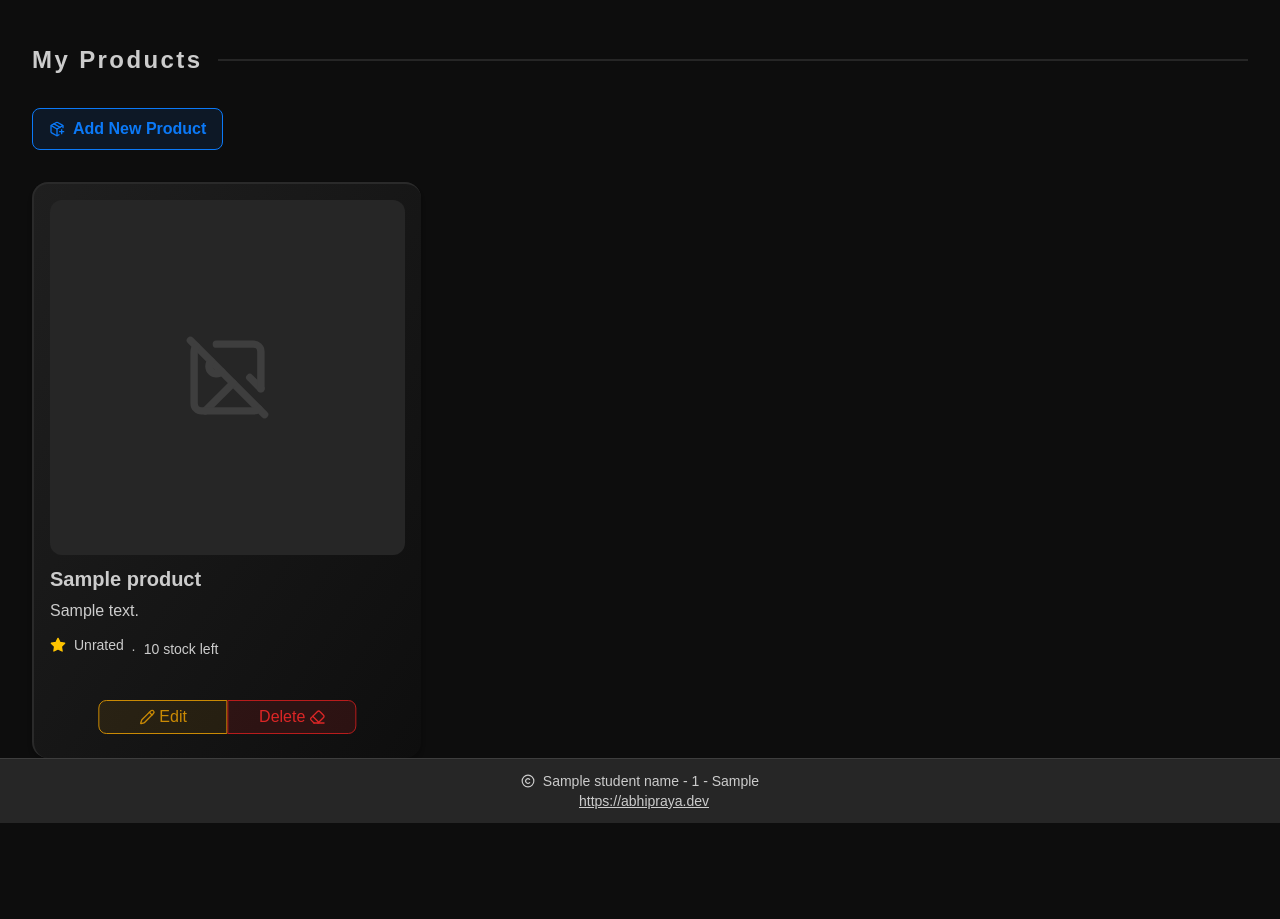
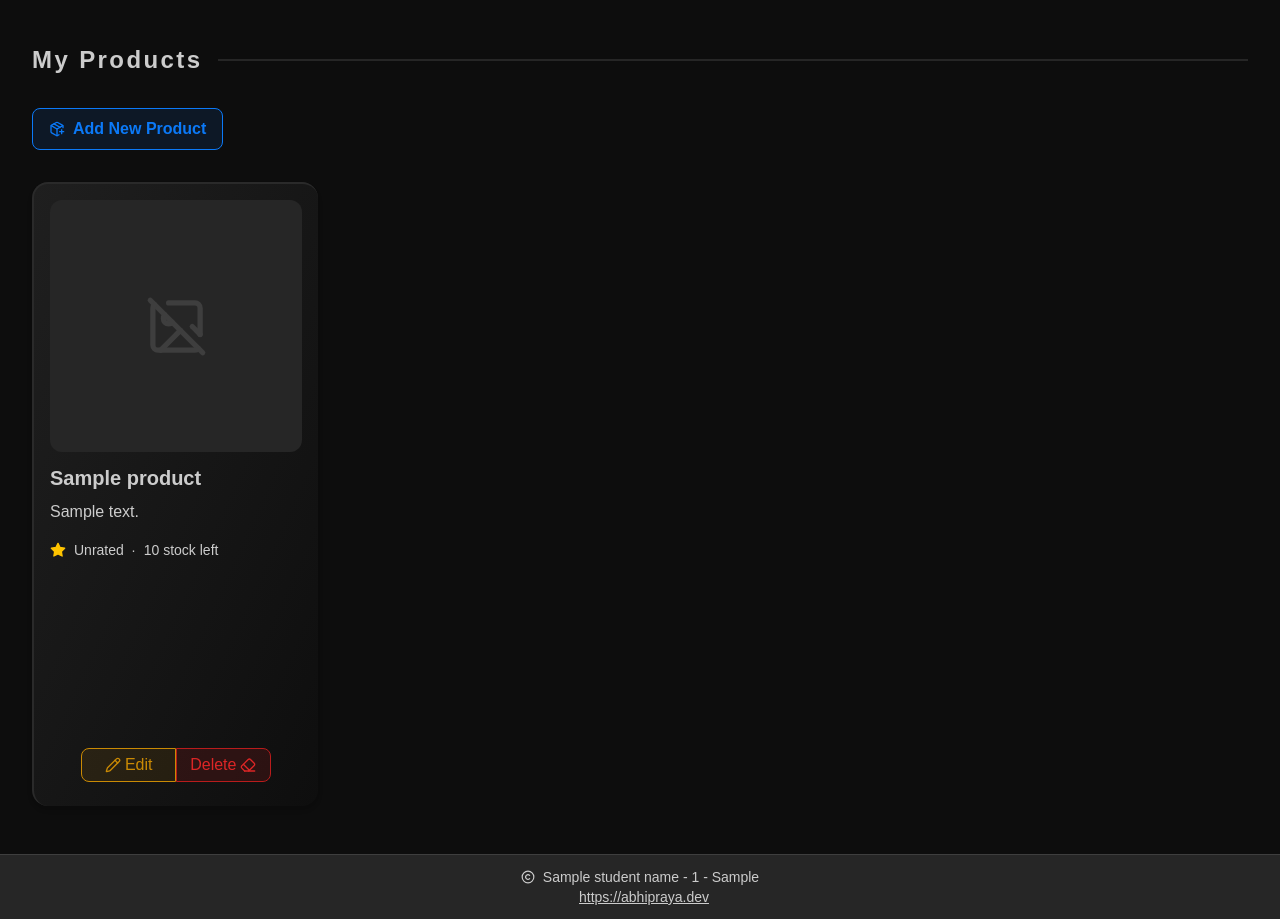
Before and after one commit to absolutepraya/kickstash, a Django app: template main/templates/main.html in a window 1280 px wide. Shown: the part 636-1555 px from the top of the page. Before the commit the page ends 1459 px from the top, so only its background shows below. Run offline with Django 5.2, Linux system fonts and the light colour scheme; tables that the repository leaves empty hold one stand-in row (values such as "Sample post"); the template is opened without the code that fills it: values that come from a table or form of the project are taken from there, most other values are stand-ins (such as "Sample title", 1, 10 or a date in 2020); some libraries are stand-ins or nearby versions.

Commit message:
Small updates

```diff
--- a/main/templates/card_product.html
+++ b/main/templates/card_product.html
@@ -1,20 +1,20 @@
 {% load static %} {% load custom_filters %}
 
-<div class="text-[#cccccc] relative md:w-full shadow-md rounded-2xl break-inside-avoid flex flex-col border-t-2 border-l-2 transform hover:rotate-1 transition-transform duration-300 p-4 items-center space-y-3 border-[#2a2a2a] shadow-lg md:h-[36rem] h-[25rem] bg-gradient-to-br from-[#1f1f1f] to-[#0e0e0e]">
+<div class="text-[#cccccc] relative md:w-full shadow-md rounded-2xl break-inside-avoid flex flex-col border-t-2 border-l-2 transform hover:rotate-1 transition-transform duration-300 md:p-4 p-2 items-center space-y-3 border-[#2a2a2a] shadow-lg md:h-[34rem] lg:h-[39rem] h-[24rem] bg-gradient-to-br from-[#1f1f1f] to-[#0e0e0e]">
 	<div class="w-full !aspect-square rounded-xl overflow-hidden flex items-center justify-center bg-[#262626]">
 		<img src="{% static 'image/noimage.svg' %}" alt="No image available" class="w-1/4 h-1/4 object-cover rounded-lg" />
 	</div>
 	<div class="w-full flex flex-col space-y-2 justify-start overflow-hidden">
-		<p class="text-xl font-semibold leading-6 text-nowrap">{{ product.name }}</p>
-		<p class="md:flex hidden">{{ product.description|truncate_words:80 }}</p>
-		<p class="md:hidden">{{ product.description|truncate_words:30 }}</p>
-		<div class="flex md:flex-row md:space-x-2 flex-col space-y-2 md:items-center">
+		<p class="md:text-xl text-lg font-semibold leading-6 text-nowrap">{{ product.name }}</p>
+		<p class="md:flex hidden md:text-base text-sm">{{ product.description|truncate_words:80 }}</p>
+		<p class="md:hidden md:text-base text-sm">{{ product.description|truncate_words:30 }}</p>
+		<div class="flex md:flex-row md:space-x-2 flex-col space-y-2 md:items-end">
 			<div class='flex flex-row space-x-2 items-center '>
-				<img src="{% static 'image/star.svg' %}" alt="Rate" class="w-4 h-4" />
-				<p class="text-sm">Unrated</p>
+				<img src="{% static 'image/star.svg' %}" alt="Rate" class="md:w-4 md:h-4 h-3 w-3" />
+				<p class="md:text-sm text-xs">Unrated</p>
 			</div>
-			<p class="text-sm hidden md:flex">∙</p>
-			<p class="text-sm">{{ product.stock }} stock left</p>
+			<p class="md:text-sm text-xs hidden md:flex md:items-center">∙</p>
+			<p class="md:text-sm text-xs md:items-center">{{ product.stock }} stock left</p>
 		</div>
 	</div>
 	<div class="absolute bottom-6 left-1/2 -translate-x-1/2 flex flex-row w-full items-center justify-center">
--- a/main/templates/login.html
+++ b/main/templates/login.html
@@ -52,7 +52,7 @@
 
 		<div class="text-center mt-4 text-sm flex flex-col">
 			<p class="">Don't have an account yet?</p>
-			<a href="{% url 'main:register' %}" class="font-medium text-[#0b79f7] hover:text-opacity-70">Register Now</a>
+			<a href="{% url 'main:register' %}" class="font-medium text-[#0b79f7] hover:text-opacity-70">Register now</a>
 		</div>
 	</div>
 </div>
--- a/main/templates/main.html
+++ b/main/templates/main.html
@@ -39,9 +39,12 @@
 		</div>
 
 		{% if not products %}
-		<p>No products available</p>
+		<div class="w-full flex flex-col items-center justify-center space-y-2 !mb-12">
+			<p>No products available.</p>
+			<img src="{% static 'image/noproduct.png' %}" alt="No product" class="w-[70px]" />
+		</div>
 		{% else %}
-		<div class="w-full grid grid-cols-2 md:grid-cols-3 md:gap-6 gap-2">{% for product in products %} {% include 'card_product.html' with product=product %} {% endfor %}</div>
+		<div class="w-full grid grid-cols-2 md:grid-cols-3 lg:grid-cols-4 md:gap-6 gap-2 !mb-12">{% for product in products %} {% include 'card_product.html' with product=product %} {% endfor %}</div>
 		{% endif %}
 	</div>
 </div>
--- a/templates/navbar.html
+++ b/templates/navbar.html
@@ -10,14 +10,14 @@
 		</div>
 		<div class="flex flex-row md:w-1/3 space-x-2 h-full justify-center items-center">
 			{% comment %} Home {% endcomment %}
-			<a class="h-[80%] aspect-square border-t border-l rounded-lg background bg-[#262626] bg-opacity-40 border-[#3e3e3e] flex items-center justify-center border-opacity-70" href="{% if current_page == 'main' %}#{% else %}{% url 'main:show_main' %}{% endif %}">
+			<a class="hover:bg-[#cccccc] hover:text-[#262626] hover:bg-opacity-80 transition-all duration-300 h-[80%] aspect-square border-t border-l rounded-lg background bg-[#262626] bg-opacity-40 border-[#3e3e3e] flex items-center justify-center border-opacity-70" href="{% if current_page == 'main' %}#{% else %}{% url 'main:show_main' %}{% endif %}">
 				<svg xmlns="http://www.w3.org/2000/svg" width="20" height="20" viewBox="0 0 24 24" fill="none" stroke="currentColor" stroke-width="2" stroke-linecap="round" stroke-linejoin="round" class="lucide lucide-house">
 					<path d="M15 21v-8a1 1 0 0 0-1-1h-4a1 1 0 0 0-1 1v8" />
 					<path d="M3 10a2 2 0 0 1 .709-1.528l7-5.999a2 2 0 0 1 2.582 0l7 5.999A2 2 0 0 1 21 10v9a2 2 0 0 1-2 2H5a2 2 0 0 1-2-2z" />
 				</svg>
 			</a>
 			{% comment %} My products {% endcomment %}
-			<a class="h-[80%] aspect-square border-t border-l rounded-lg background bg-[#262626] bg-opacity-40 border-[#3e3e3e] flex items-center justify-center border-opacity-70" href="{% if current_page == 'main' %}#my-products{% else %}{% url 'main:show_main' %}{% endif %}">
+			<a class="hover:bg-[#cccccc] hover:text-[#262626] hover:bg-opacity-80 transition-all duration-300 h-[80%] aspect-square border-t border-l rounded-lg background bg-[#262626] bg-opacity-40 border-[#3e3e3e] flex items-center justify-center border-opacity-70" href="{% if current_page == 'main' %}#my-products{% else %}{% url 'main:show_main' %}{% endif %}">
 				<svg xmlns="http://www.w3.org/2000/svg" width="20" height="20" viewBox="0 0 24 24" fill="none" stroke="currentColor" stroke-width="2" stroke-linecap="round" stroke-linejoin="round" class="lucide lucide-package">
 					<path d="m7.5 4.27 9 5.15" />
 					<path d="M21 8a2 2 0 0 0-1-1.73l-7-4a2 2 0 0 0-2 0l-7 4A2 2 0 0 0 3 8v8a2 2 0 0 0 1 1.73l7 4a2 2 0 0 0 2 0l7-4A2 2 0 0 0 21 16Z" />
@@ -26,7 +26,7 @@
 				</svg>
 			</a>
 			{% comment %} Create new product {% endcomment %}
-			<a class="h-[80%] aspect-square border-t border-l rounded-lg background bg-[#262626] bg-opacity-40 border-[#3e3e3e] flex items-center justify-center border-opacity-70" href="{% url 'main:create_product' %}">
+			<a class="hover:bg-[#cccccc] hover:text-[#262626] hover:bg-opacity-80 transition-all duration-300 h-[80%] aspect-square border-t border-l rounded-lg background bg-[#262626] bg-opacity-40 border-[#3e3e3e] flex items-center justify-center border-opacity-70" href="{% url 'main:create_product' %}">
 				<svg xmlns="http://www.w3.org/2000/svg" width="20" height="20" viewBox="0 0 24 24" fill="none" stroke="currentColor" stroke-width="2" stroke-linecap="round" stroke-linejoin="round" class="lucide lucide-package-plus">
 					<path d="M16 16h6" />
 					<path d="M19 13v6" />
```
Also changed, not shown: README.md, static/image/noproduct.png (added).
